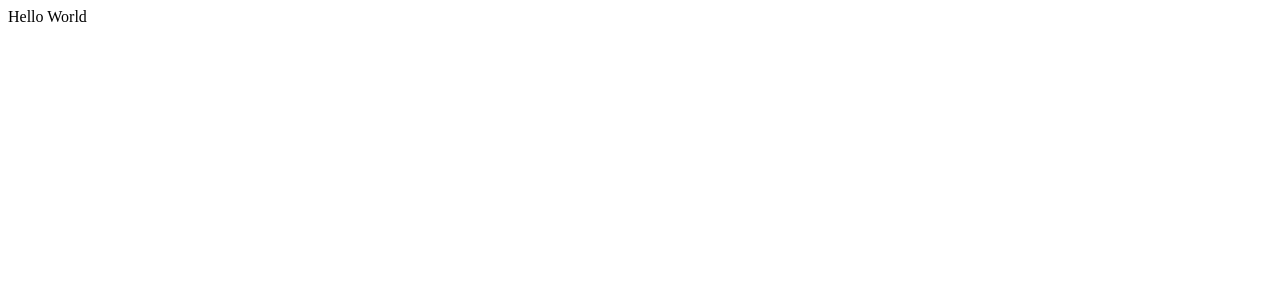
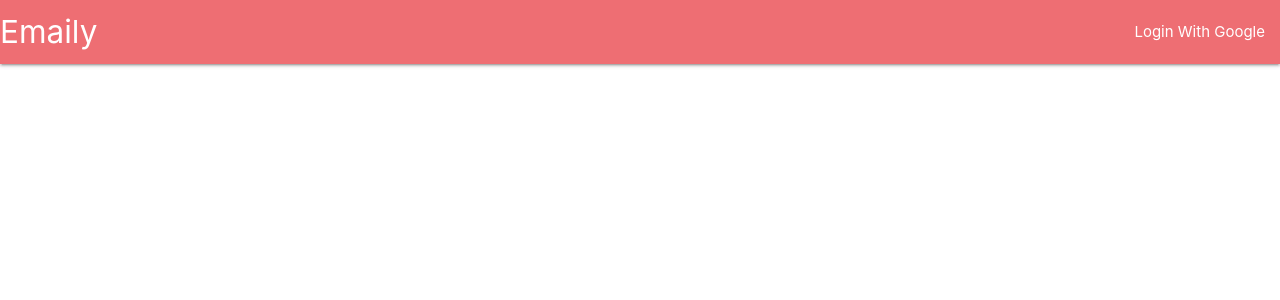
Before and after one commit to Auclown/mern-survey-client, a React (Create React App) app: page / in a window 1280 px wide. Shown: the top 300 px of the page. Built offline with nearby package versions, Linux system fonts and the light colour scheme.

Commit message:
13th/Dec/2020 - added Header

```diff
--- a/package.json
+++ b/package.json
@@ -7,6 +7,7 @@
     "@testing-library/react": "^11.2.2",
     "@testing-library/user-event": "^12.5.0",
     "http-proxy-middleware": "^1.0.6",
+    "materialize-css": "^1.0.0",
     "react": "^17.0.1",
     "react-dom": "^17.0.1",
     "react-redux": "^7.2.2",
--- a/src/components/App.js
+++ b/src/components/App.js
@@ -1,7 +1,19 @@
 import React from "react";
+import { BrowserRouter, Route } from "react-router-dom";
+
+import Header from "./Header";
 
 const App = () => {
-  return <div>Hello World</div>;
+  return (
+    <div>
+      <BrowserRouter>
+        <div>
+          <Header />
+          {/* <Route exact path="/" component={}></Route> */}
+        </div>
+      </BrowserRouter>
+    </div>
+  );
 };
 
 export default App;
--- /dev/null
+++ b/src/components/Header.js
@@ -0,0 +1,20 @@
+import React, { Component } from "react";
+
+class Header extends Component {
+  render() {
+    return (
+      <nav>
+        <div className="nav-wrapper">
+          <a className="left brand-logo">Emaily</a>
+          <ul className="right">
+            <li>
+              <a>Login With Google</a>
+            </li>
+          </ul>
+        </div>
+      </nav>
+    );
+  }
+}
+
+export default Header;
--- a/src/index.js
+++ b/src/index.js
@@ -1,3 +1,4 @@
+import "materialize-css/dist/css/materialize.min.css";
 import React from "react";
 import ReactDOM from "react-dom";
 import { Provider } from "react-redux";
```
Also changed, not shown: 1 other file (tests, documents, lock files or other folders).
